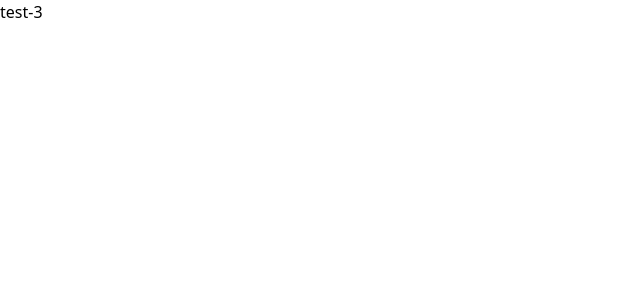
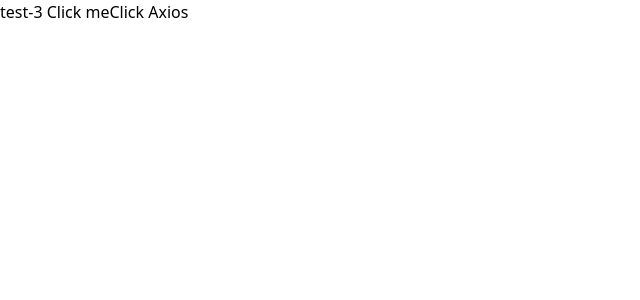
Before and after one commit to Eugene-development/ViteVue3, a Vue app: page /test in a window 1280 px wide. Shown: the top 300 px of the page, without its empty margins (0-640 px from the left). Built offline with nearby package versions, Linux system fonts and the light colour scheme.

Commit message:
git init

```diff
--- a/package.json
+++ b/package.json
@@ -7,7 +7,9 @@
     "preview": "vite preview"
   },
   "dependencies": {
+    "axios": "^0.24.0",
     "pinia": "^2.0.6",
+    "uuid": "^8.3.2",
     "vue": "^3.2.25",
     "vue-class-component": "^8.0.0-0",
     "vue-router": "^4.0.0-0",
--- a/src/stores/counter.ts
+++ b/src/stores/counter.ts
@@ -1,11 +1,12 @@
 import {acceptHMRUpdate, defineStore} from 'pinia'
 
-// import { usePrivet } from "@/methods/testMethods";
 import {usePrivet} from "../methods/test";
+import axios from "axios";
 
-export const useCounter:any = defineStore({
-    id: 'counter',
+// @ts-ignore
+import { v4 as uuidv4 } from 'uuid';
 
+export const useCounter:any = defineStore("counter",{
     state: () => ({
         n: 1,
     }),
@@ -17,10 +18,11 @@
         async getPosts (){
             const { privet, name } = usePrivet;
 
-            // const {data} = await axios.get('https://jsonplaceholder.typicode.com/posts');
-            // console.log(data)
+            const {data} = await axios.get('https://jsonplaceholder.typicode.com/posts');
+            console.log(data)
             console.log(name('Victory'))
             console.log(name('Eugene'))
+            console.log(uuidv4())
         }
 
 
--- a/src/views/Test.vue
+++ b/src/views/Test.vue
@@ -1,21 +1,21 @@
 <template>
 <p>
   test-{{double}}
+
+  <button class="bg-red-800" @click="changeMe">Click me</button>
+  <button class="bg-red-800" @click="getPosts">Click Axios</button>
 </p>
 </template>
 
 <script setup lang="ts">
 
-import {storeToRefs} from "pinia";
+import {storeToRefs, mapActions} from "pinia";
 import {useCounter} from "../stores/counter";
 const main = useCounter();
 
+const {changeMe, getPosts} = main
+// const {changeMe} = mapActions(useCounter, ["changeMe"])
+
 const {double} = storeToRefs(main)
 
-// import {storeToRefs} from "pinia";
-// import {useCounter} from "~/stores/counter";
-// const main = useCounter();
-//
-// const {double, jsonAxios4} = storeToRefs(main);
-
 </script>
```
Also changed, not shown: 1 other file (tests, documents, lock files or other folders).
